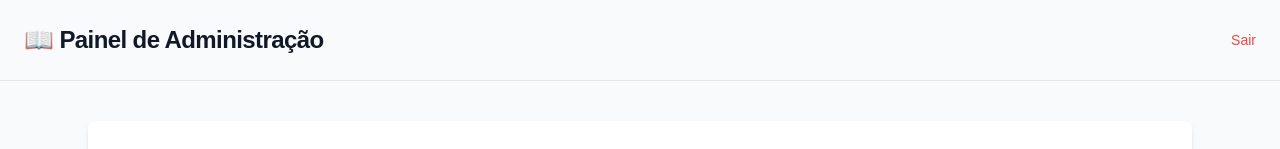
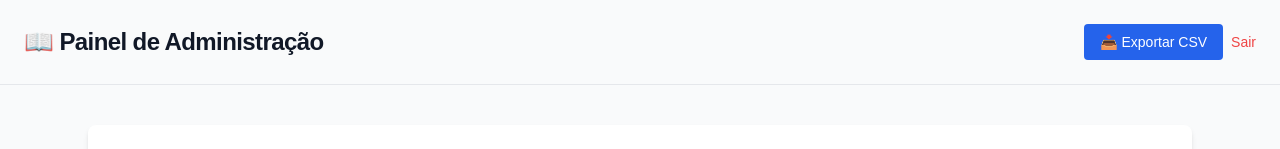
Before and after one commit to luvieirasantos/Biblioteca-CCK, a React (Vite) app: page /dashboard in a window 1280 px wide. Shown: the top 149 px of the page. Built offline with nearby package versions, Linux system fonts and the light colour scheme; no server answers; the database is empty.

Commit message:
adicionando opção de exportar para csv

```diff
--- a/package.json
+++ b/package.json
@@ -11,11 +11,13 @@
     "@fontsource/inter": "^5.2.5",
     "@supabase/supabase-js": "^2.49.4",
     "framer-motion": "^12.6.3",
+    "papaparse": "^5.5.2",
     "react": "^18.2.0",
     "react-dom": "^18.3.1",
     "react-router-dom": "^6.30.0"
   },
   "devDependencies": {
+    "@types/papaparse": "^5.3.15",
     "@types/react-dom": "^19.1.1",
     "@types/react-router-dom": "^5.3.3",
     "@vitejs/plugin-react": "^4.0.0",
--- a/src/pages/Dashboard.tsx
+++ b/src/pages/Dashboard.tsx
@@ -4,6 +4,8 @@ import { useState, useEffect } from "react";
 import { LivroCard } from "../components/LivroCard";
 import { LivroForm } from "../components/LivroForm";
 import { supabase } from "../services/supabaseClient";
+import Papa from "papaparse";
+
 
 interface Livro {
   id: string;
@@ -47,6 +49,28 @@ export function Dashboard() {
     navigate("/");
   };
 
+const exportarCSV = async () => {
+  const { data, error } = await supabase.from("livros").select("*");
+
+  if (error || !data) {
+    alert("Erro ao exportar os livros.");
+    return;
+  }
+
+  const csv = Papa.unparse(data); // converte JSON para CSV
+
+  const blob = new Blob([csv], { type: "text/csv;charset=utf-8;" });
+  const url = URL.createObjectURL(blob);
+
+  const link = document.createElement("a");
+  link.setAttribute("href", url);
+  link.setAttribute("download", "livros.csv");
+  document.body.appendChild(link);
+  link.click();
+  document.body.removeChild(link);
+};
+
+
   const adicionarLivro = async () => {
     if (!novoLivro.titulo || !novoLivro.autor || !novoLivro.tema || !novoLivro.imagem) {
       alert("Preencha todos os campos!");
@@ -80,12 +104,24 @@ export function Dashboard() {
 
   return (
     <div className="min-h-screen bg-gray-50 text-gray-900">
-      <header className="flex justify-between items-center px-4 sm:px-6 py-6 border-b border-gray-200">
-        <h2 className="text-2xl font-bold tracking-tight">📖 Painel de Administração</h2>
-        <button onClick={handleLogout} className="text-sm text-red-500 hover:underline">
-          Sair
-        </button>
-      </header>
+      <header className="flex flex-col sm:flex-row sm:justify-between items-start sm:items-center px-4 sm:px-6 py-6 border-b border-gray-200 gap-4">
+  <h2 className="text-2xl font-bold tracking-tight">📖 Painel de Administração</h2>
+  <div className="flex gap-2">
+    <button
+      onClick={exportarCSV}
+      className="text-sm bg-blue-600 text-white px-4 py-2 rounded hover:bg-blue-700 transition"
+    >
+      📥 Exportar CSV
+    </button>
+    <button
+      onClick={handleLogout}
+      className="text-sm text-red-500 hover:underline"
+    >
+      Sair
+    </button>
+  </div>
+</header>
+
 
       <main className="max-w-6xl mx-auto px-4 sm:px-6 py-10">
         <LivroForm livro={novoLivro} setLivro={setNovoLivro} onSubmit={adicionarLivro} />
```
Also changed, not shown: 1 other file (tests, documents, lock files or other folders).
